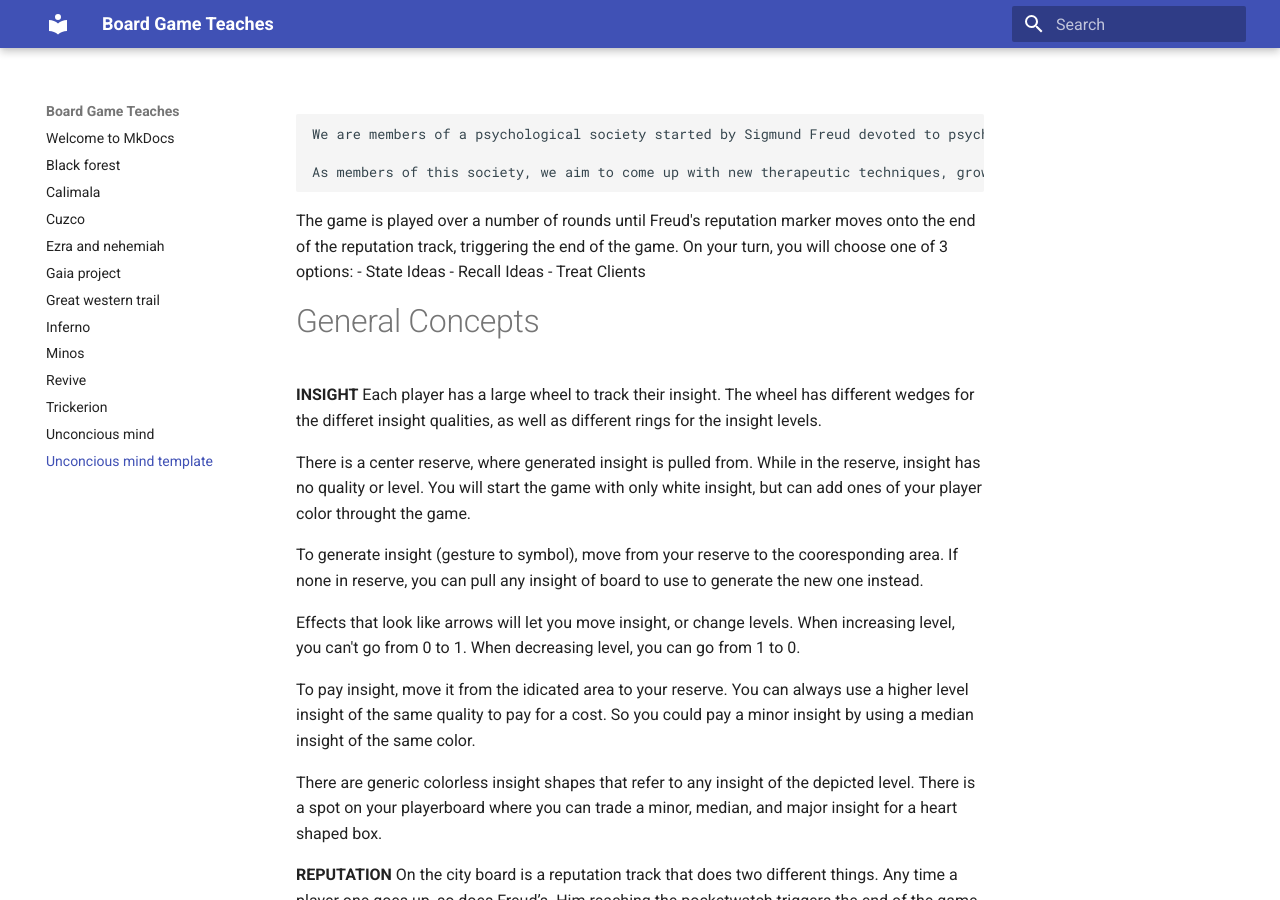
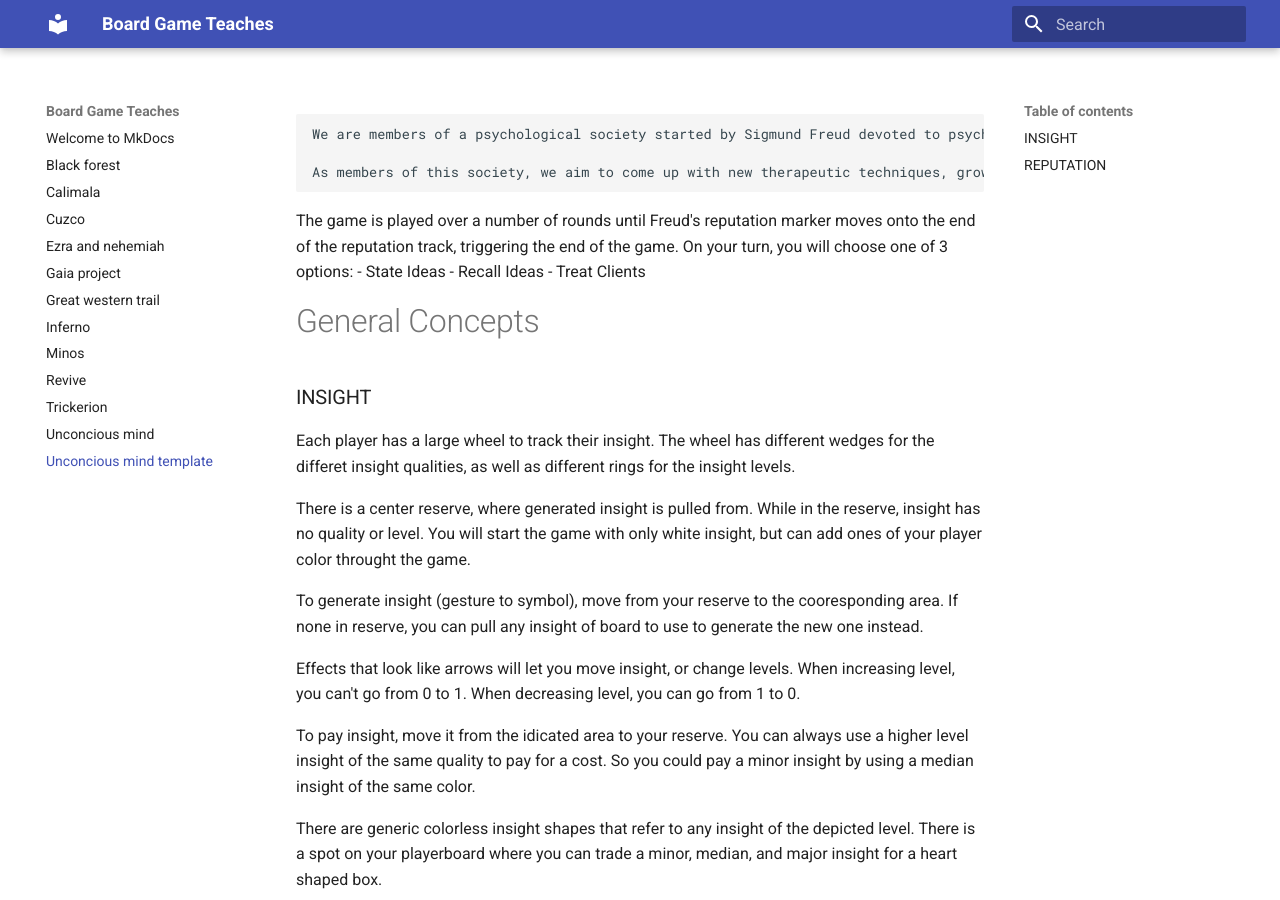
Before and after one commit to IronTarkles/Teaches, an MkDocs documentation site: the page built from docs/unconcious_mind_template.md, in a window 1280 px wide and 900 px high. Built offline with MkDocs 1.6.1 and Material for MkDocs 9.7.7, drawn with Linux system fonts in a browser that asks for light colours.

Commit message:
revised headers

```diff
--- a/docs/unconcious_mind_template.md
+++ b/docs/unconcious_mind_template.md
@@ -10,7 +10,7 @@ The game is played over a number of rounds until Freud's reputation marker moves
 - Treat Clients
 
 # General Concepts
-**INSIGHT**
+### INSIGHT
 Each player has a large wheel to track their insight. The wheel has different wedges for the differet insight qualities, as well as different rings for the insight levels.
 
 There is a center reserve, where generated insight is pulled from. While in the reserve, insight has no quality or level. You will start the game with only white insight, but can add ones of your player color throught the game.
@@ -23,7 +23,7 @@ To pay insight, move it from the idicated area to your reserve. You can always u
 
 There are generic colorless insight shapes that refer to any insight of the depicted level. There is a spot on your playerboard where you can trade a minor, median, and major insight for a heart shaped box.
 
-**REPUTATION**
+### REPUTATION
 On the city board is a reputation track that does two different things. Any time a player one goes up, so does Freud’s. Him reaching the pocketwatch triggers the end of the game. Finish out round + one more. Gaining reputation advances the clock of the game, no matter who does it.
 
 When you gen a reputation (looks like a medal), first move Freud’s marker and then yours. If any marker crosses a line with the little face on the track, this make’s Freud’s meeple move locations, and this can happen multiple times in a turn.
```
